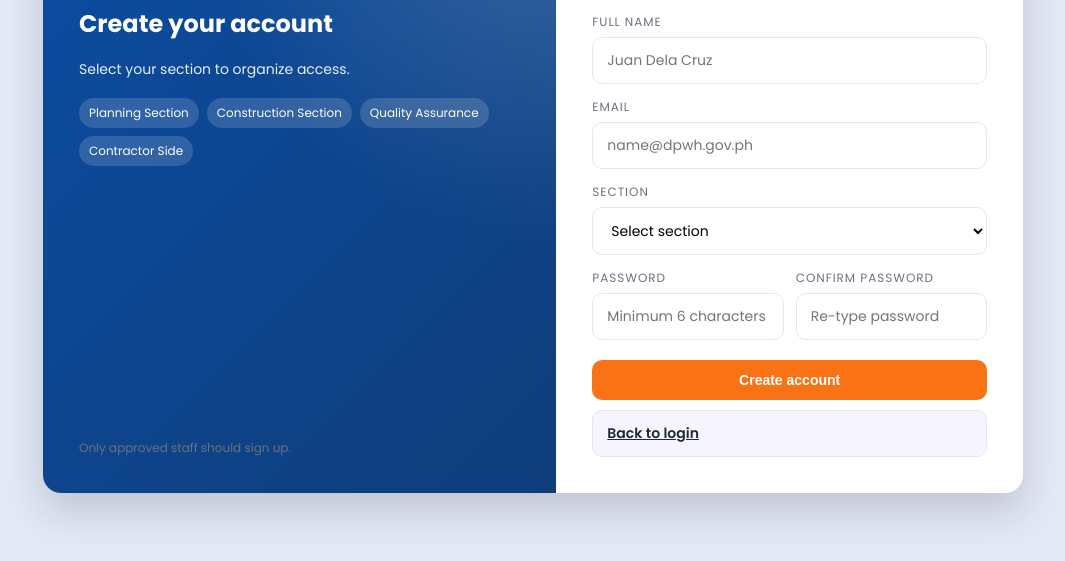
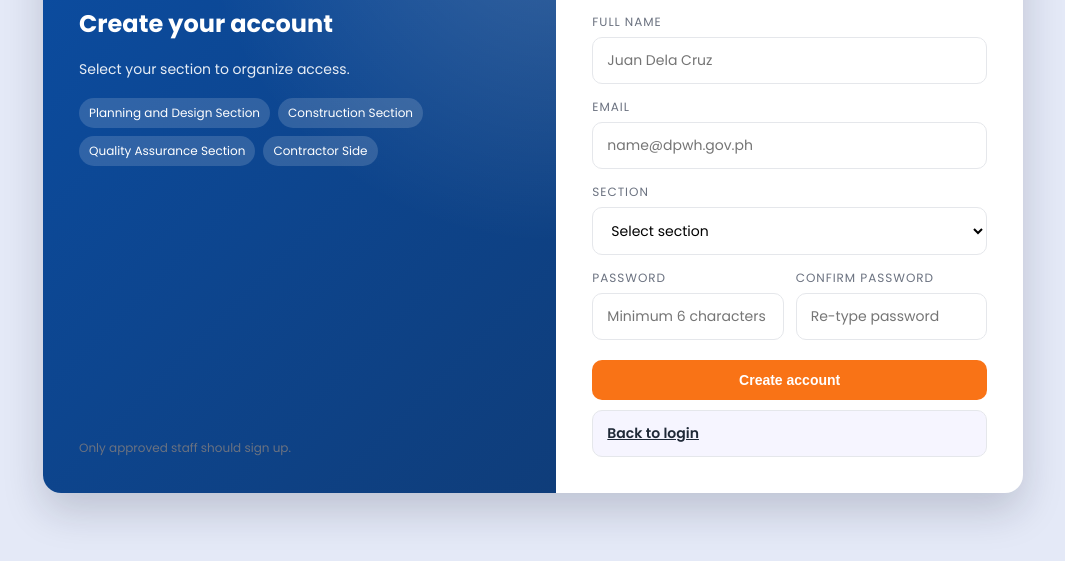
Before and after one commit to krong14/ssdeoprojects, a website: page signup.html in a window 1280 px wide. Shown: the part 211-772 px from the top of the page, without its empty margins (107-1172 px from the left). Drawn offline with Linux system fonts and the light colour scheme; no server answers.

Commit message:
Update signup.html

```diff
--- a/signup.html
+++ b/signup.html
@@ -20,9 +20,9 @@
         <h2>Create your account</h2>
         <p>Select your section to organize access.</p>
         <div class="section-list">
-          <span class="section-badge">Planning Section</span>
+          <span class="section-badge">Planning and Design Section</span>
           <span class="section-badge">Construction Section</span>
-          <span class="section-badge">Quality Assurance</span>
+          <span class="section-badge">Quality Assurance Section</span>
           <span class="section-badge">Contractor Side</span>
         </div>
         <div class="auth-footer">Only approved staff should sign up.</div>
@@ -49,7 +49,7 @@
             <label for="signupSection">Section</label>
             <select id="signupSection" required>
               <option value="">Select section</option>
-              <option value="Planning Section">Planning Section</option>
+              <option value="Planning and Design Section">Planning and Design Section</option>
               <option value="Construction Section">Construction Section</option>
               <option value="Quality Assurance Section">Quality Assurance Section</option>
               <option value="Contractor Side">Contractor Side</option>
```
